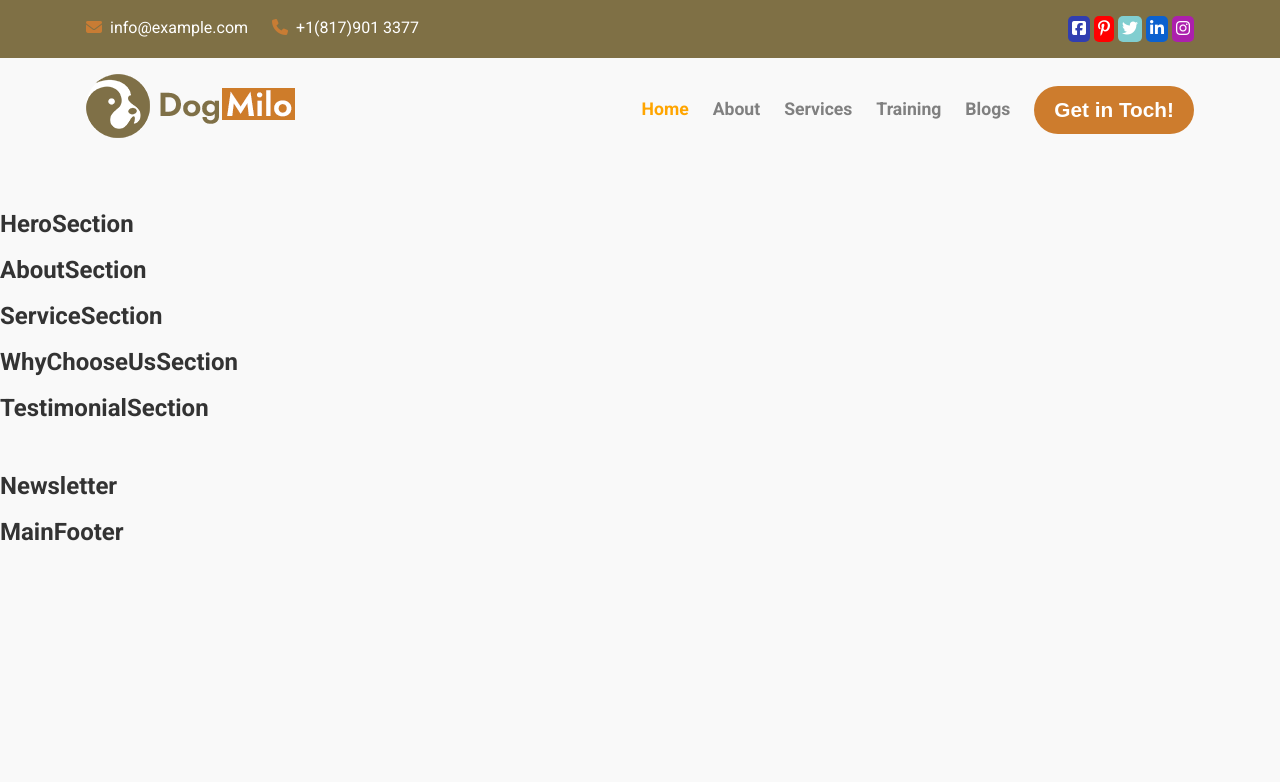
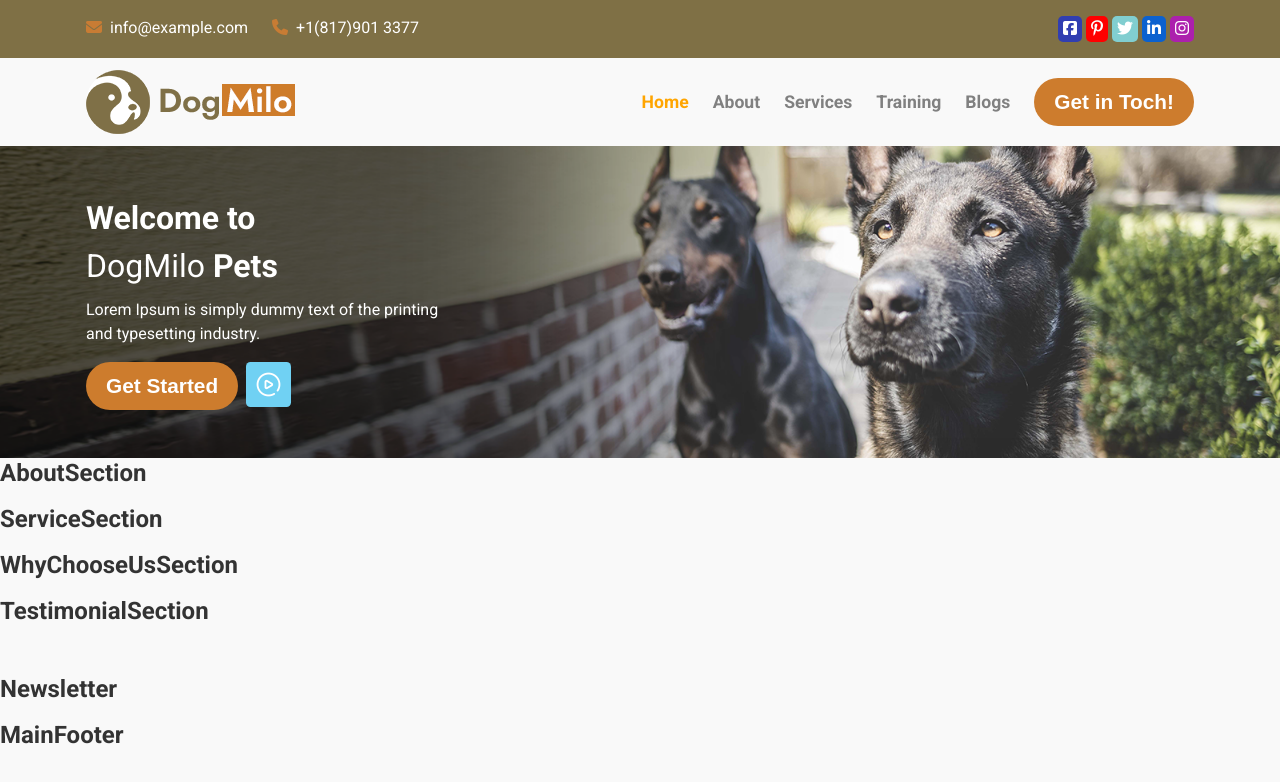
Before and after one commit to B0G0N1/proj-html-vuejs, a Vue app: page / in a window 1280 px wide. Shown: the top 782 px of the page. Built offline with nearby package versions, Linux system fonts and the light colour scheme.

Commit message:
[FEAT] Create HeroSection (fix scoped)

```diff
--- a/src/components/AboutSection.vue
+++ b/src/components/AboutSection.vue
@@ -10,6 +10,6 @@ export default {
     </div>
 </template>
 
-<style lang="scss">
+<style lang="scss" scoped>
 
 </style>
--- a/src/components/AppFooter.vue
+++ b/src/components/AppFooter.vue
@@ -15,6 +15,6 @@ export default {
     <MainFooter/>
 </template>
 
-<style lang="scss">
+<style lang="scss" scoped>
 
 </style>
--- a/src/components/AppHeader.vue
+++ b/src/components/AppHeader.vue
@@ -15,6 +15,6 @@ export default {
     <MainHeader/>
 </template>
 
-<style lang="scss">
+<style lang="scss" scoped>
 
 </style>
--- a/src/components/AppMain.vue
+++ b/src/components/AppMain.vue
@@ -17,13 +17,13 @@ export default {
 </script>
 
 <template>
-    <HeroSection class="mt-5"/>
+    <HeroSection/>
     <AboutSection/>
     <ServicesSection/>
     <WhyChooseUsSection/>
     <TestimonialsSection class="mb-5"/>
 </template>
 
-<style lang="scss">
+<style lang="scss" scoped>
 
 </style>
--- a/src/components/HeroSection.vue
+++ b/src/components/HeroSection.vue
@@ -5,11 +5,49 @@ export default {
 </script>
 
 <template>
-    <div>
-        <h2>HeroSection</h2>
+    <div id="HeroSection">
+        <div class="container py-5">
+            <p><strong>Welcome to</strong><br> DogMilo <strong>Pets</strong></p>
+            <p class="my-2">Lorem Ipsum is simply dummy text of the printing <br>and typesetting industry.</p>
+            <div class="d-flex gap-2 mt-3">
+                <button>Get Started</button>
+                <img src="../assets/img/play.png" alt="play">
+            </div>
+        </div>
     </div>
 </template>
 
-<style lang="scss">
+<style lang="scss" scoped>
+    #HeroSection {
+        background-image: url(../assets/img/b.png);
+        background-size: cover;
+        background-repeat: no-repeat;
+        background-position: center;
+        color: white;
 
+        h4 {
+            font-size: 2rem;
+        }
+
+        p:first-child {
+            font-size: 2rem;
+        }
+
+        button {
+            color: white;
+            background-color: #cd7c2d;
+            font-size: 1.3rem;
+            font-weight: 600;
+            padding: 12px 20px;
+            border-radius: 25px;
+            border: none;
+        }
+
+        img {
+            background-color: #70d1f3;
+            height: 45px;
+            padding: 10px;
+            border-radius: 10%;
+        }
+    }
 </style>
--- a/src/components/MainFooter.vue
+++ b/src/components/MainFooter.vue
@@ -10,6 +10,6 @@ export default {
     </div>
 </template>
 
-<style lang="scss">
+<style lang="scss" scoped>
 
 </style>
--- a/src/components/MainHeader.vue
+++ b/src/components/MainHeader.vue
@@ -16,10 +16,8 @@ export default {
 
 <template>
     <div id="MainHeader">
-        <div class="container d-flex justify-content-between py-3">
-            <div>
-                <img src="../assets/img/logo.png" alt="logo">
-            </div>
+        <div class="container d-flex justify-content-between py-1">
+            <img src="../assets/img/logo.png" alt="logo" class="py-2">
             <div class="d-flex align-items-center gap-4">
                 <ul class="d-flex gap-4">
                     <li v-for="item in menuItems" :key="item.label" :style="{ color: item.isActive ? 'orange' : 'gray' }">
@@ -32,7 +30,7 @@ export default {
     </div>
 </template>
 
-<style lang="scss">
+<style lang="scss" scoped>
     #MainHeader {
         ul {
             list-style-type: none;
--- a/src/components/Newsletter.vue
+++ b/src/components/Newsletter.vue
@@ -10,6 +10,6 @@ export default {
     </div>
 </template>
 
-<style lang="scss">
+<style lang="scss" scoped>
 
 </style>
--- a/src/components/ServicesSection.vue
+++ b/src/components/ServicesSection.vue
@@ -10,6 +10,6 @@ export default {
     </div>
 </template>
 
-<style lang="scss">
+<style lang="scss" scoped>
 
 </style>
--- a/src/components/TestimonialsSection.vue
+++ b/src/components/TestimonialsSection.vue
@@ -10,6 +10,6 @@ export default {
     </div>
 </template>
 
-<style lang="scss">
+<style lang="scss" scoped>
 
 </style>
--- a/src/components/TopHeader.vue
+++ b/src/components/TopHeader.vue
@@ -36,7 +36,7 @@ export default {
     </div>
 </template>
 
-<style lang="scss">
+<style lang="scss" scoped>
     #TopHeader {
         background-color: #7f7045;
 
@@ -49,7 +49,7 @@ export default {
                 color: white;
             }
             div {
-                padding: 1px 4px;
+                padding: 1px 5px;
                 border-radius: 5px;
             }
         }
--- a/src/components/WhyChooseUsSection.vue
+++ b/src/components/WhyChooseUsSection.vue
@@ -10,6 +10,6 @@ export default {
     </div>
 </template>
 
-<style lang="scss">
+<style lang="scss" scoped>
 
 </style>
```
Also changed, not shown: 1 other file (tests, documents, lock files or other folders).
